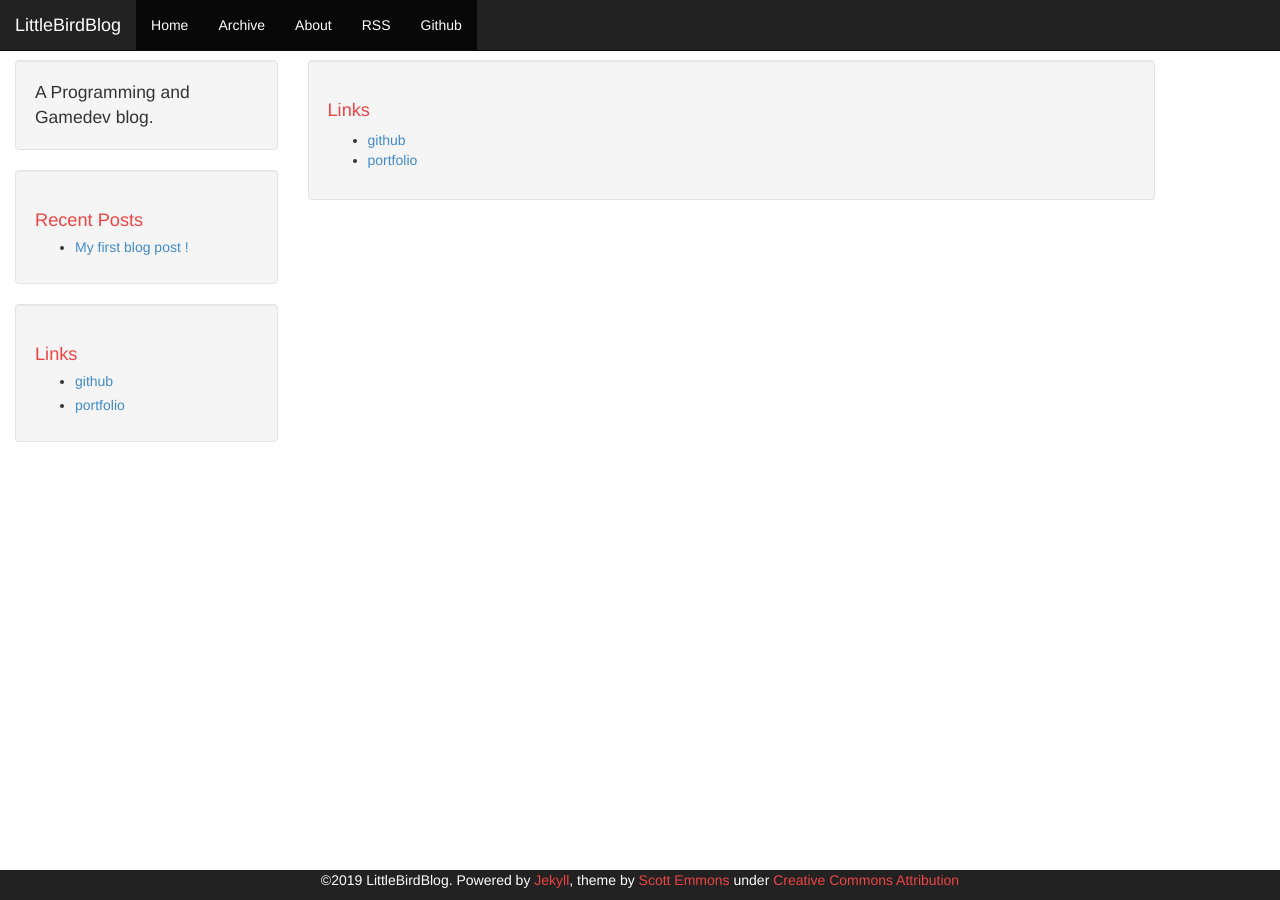
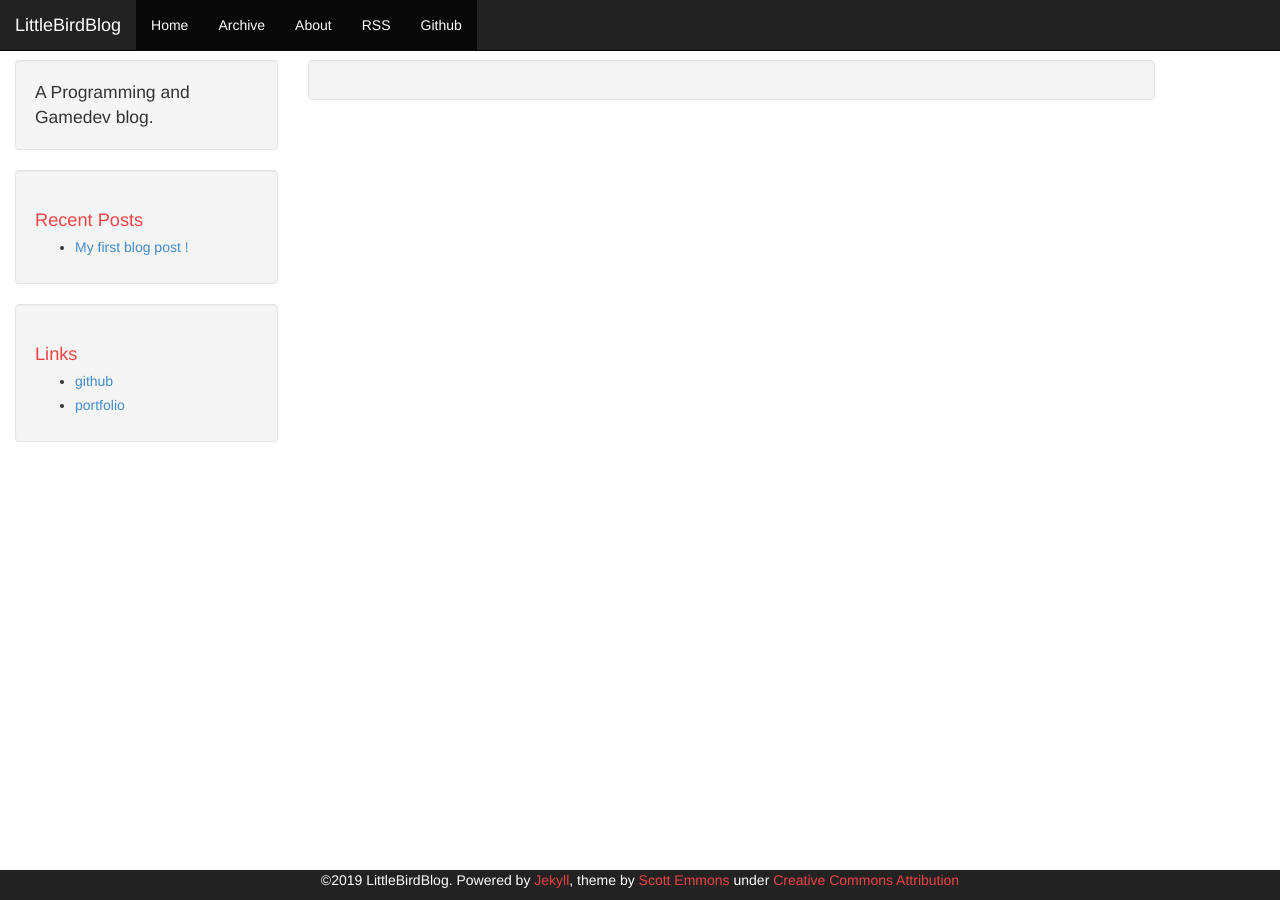
Before and after one commit to blackbird806/LittleBirdBlog, a Jekyll site: the page built from blog/links.html, in a window 1280 px wide. Built offline with Jekyll 4.4.1, drawn with Linux system fonts in a browser that asks for light colours; some of the changed lines change nothing that is shown.

Commit message:
trying things ...

```diff
--- a/blog/_config.yml
+++ b/blog/_config.yml
@@ -4,7 +4,7 @@ name: LittleBirdBlog
 description: A Programming and Gamedev blog.
 
 # url is currently only used only for the RSS feed in feed.xml
-url: http://127.0.0.1:4000
+url: https://blackbird806.github.io/LittleBirdBlog/
 
 # baseurl will often be '', but for a project page on gh-pages, it needs to
 # be the project name.
--- a/blog/links.html
+++ b/blog/links.html
@@ -5,5 +5,5 @@ layout: default
 <!-- This page provides the sidebar links for mobile, where the sidebar is hidden -->
 
 <div class="well">
-  {% include links-list.html %}
+  <!-- {% include links-list.html %} -->
 </div>
```
